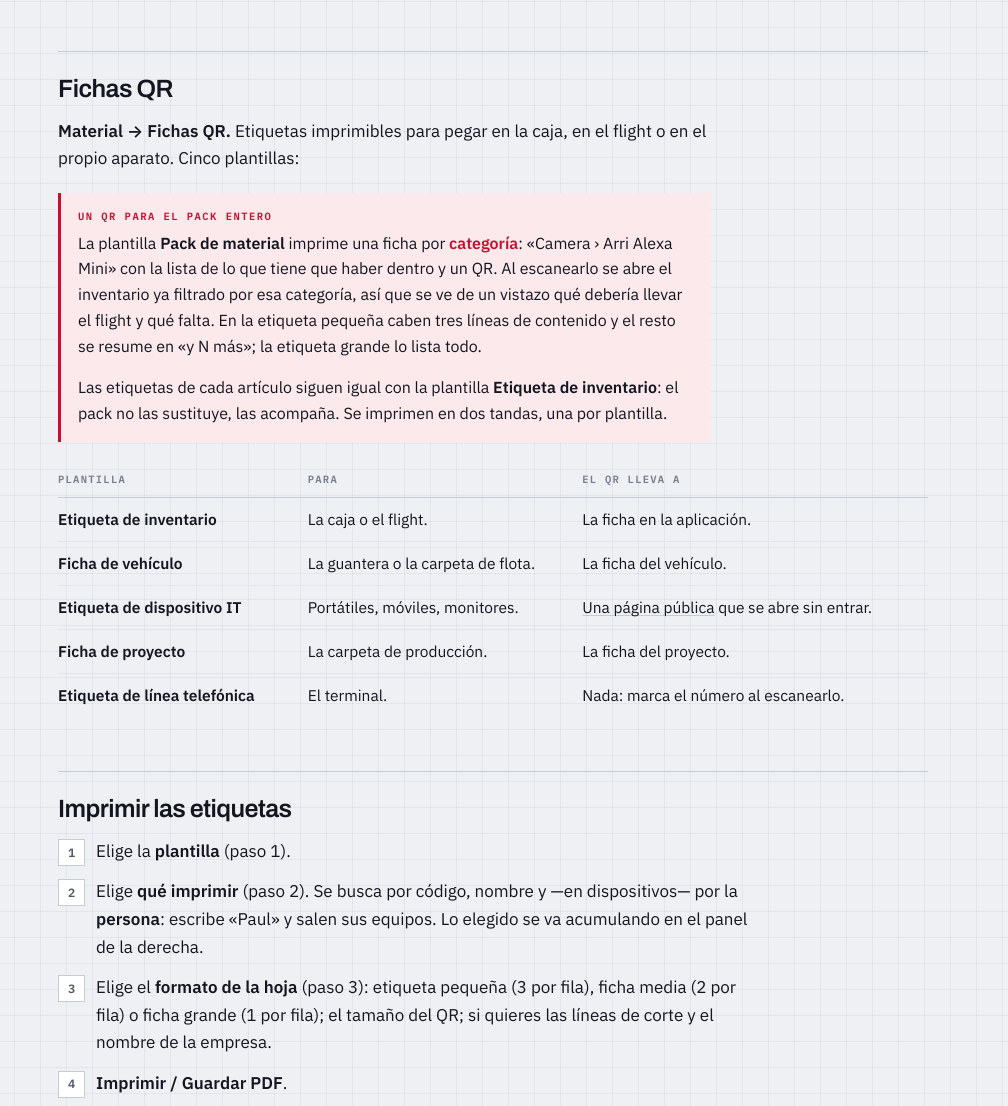
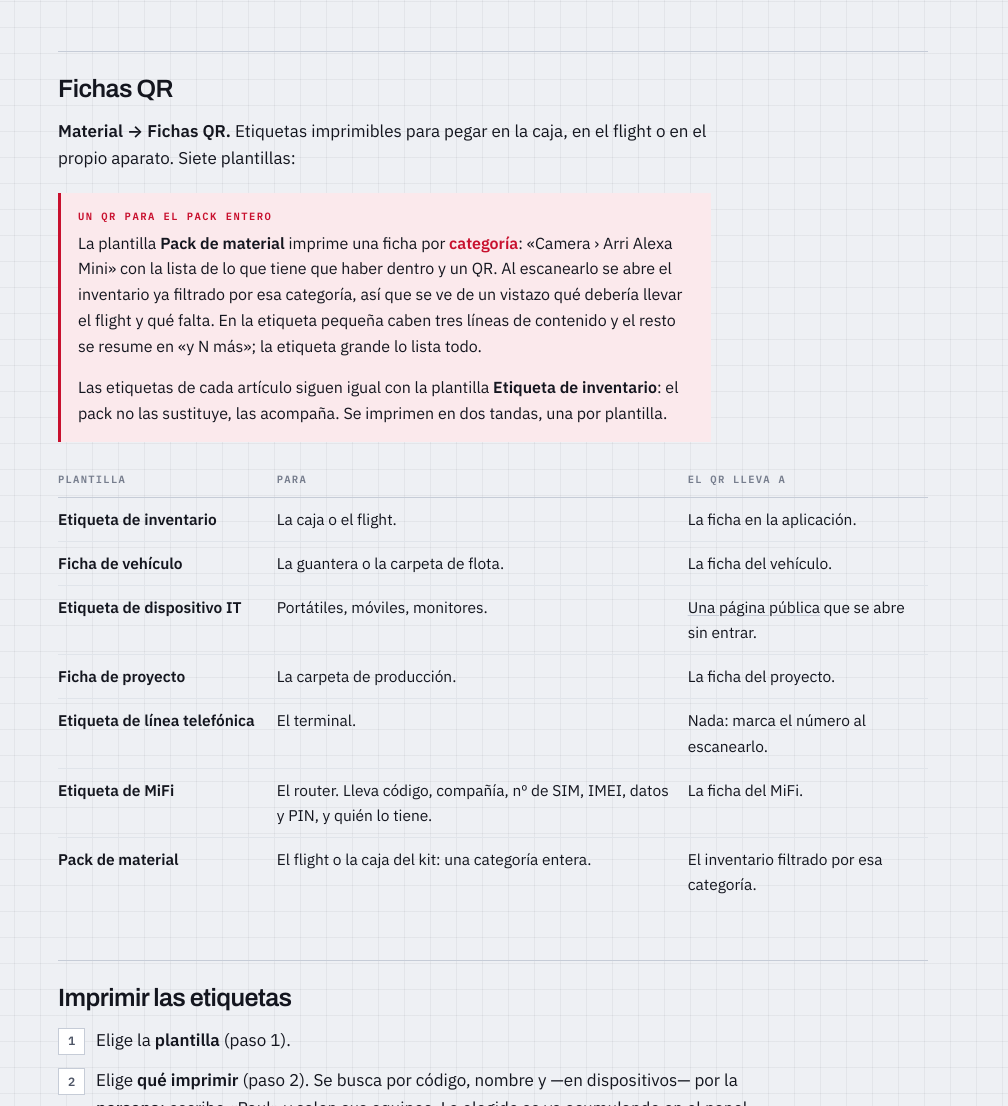
Before and after one commit to xaviprod/stokit, a plain HTML site: page manuales/material.html in a window 1280 px wide. Shown: the part 3041-4147 px from the top of the page, without its empty margins (272-1280 px from the left). Drawn offline with Linux system fonts and the light colour scheme.

Commit message:
Material › Fichas QR: la etiqueta de MiFi y el pack, en la tabla de plantillas
Co-Authored-By: Claude Fable 5.1 <noreply@anthropic.com>

```diff
--- a/manuales/material.html
+++ b/manuales/material.html
@@ -177,7 +177,7 @@
     <h2 id="fichas-qr">Fichas QR</h2>
     <p>
       <strong>Material → Fichas QR.</strong> Etiquetas imprimibles para pegar en la
-      caja, en el flight o en el propio aparato. Cinco plantillas:
+      caja, en el flight o en el propio aparato. Siete plantillas:
     </p>
     <div class="ojo">
       <span class="ojo-tit">Un QR para el pack entero</span>
@@ -204,6 +204,8 @@
           <tr><td>Etiqueta de dispositivo IT</td><td>Portátiles, móviles, monitores.</td><td><a href="tecnologia.html#qr-publico">Una página pública</a> que se abre sin entrar.</td></tr>
           <tr><td>Ficha de proyecto</td><td>La carpeta de producción.</td><td>La ficha del proyecto.</td></tr>
           <tr><td>Etiqueta de línea telefónica</td><td>El terminal.</td><td>Nada: marca el número al escanearlo.</td></tr>
+          <tr><td>Etiqueta de MiFi</td><td>El router. Lleva código, compañía, nº de SIM, IMEI, datos y PIN, y quién lo tiene.</td><td>La ficha del MiFi.</td></tr>
+          <tr><td>Pack de material</td><td>El flight o la caja del kit: una categoría entera.</td><td>El inventario filtrado por esa categoría.</td></tr>
         </tbody>
       </table>
     </div>
```
